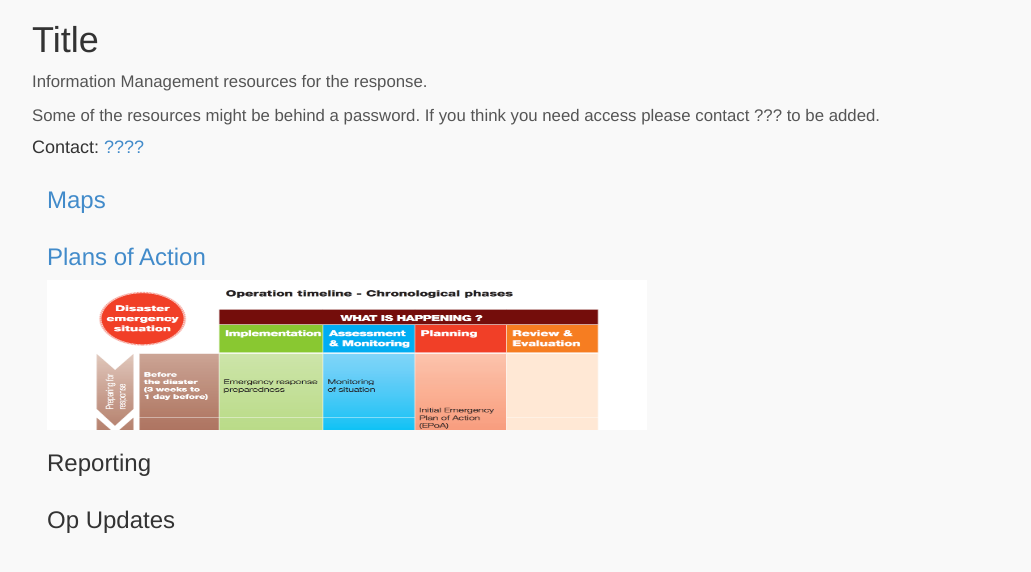
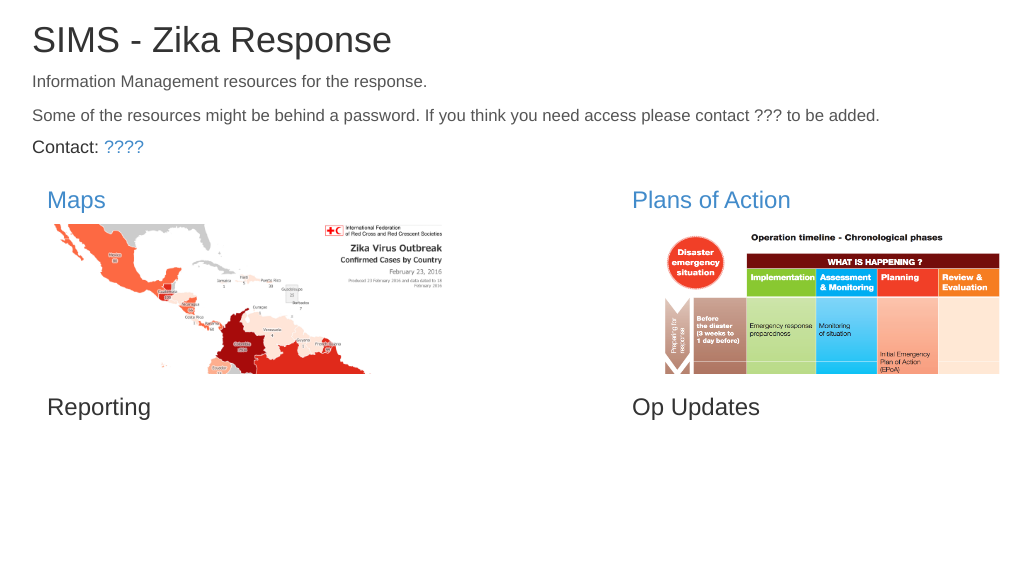
Before and after one commit to BrcMapsTeam/zika, a plain HTML site: page index.html in a window 1280 px wide. Shown: the whole page, without its empty margins (23-1054 px from the left). Drawn offline with Linux system fonts and the light colour scheme.

Commit message:
initial commit

```diff
--- a/css/site.css
+++ b/css/site.css
@@ -1,7 +1,3 @@
-body {
-    background-color:#f9f9f9;
-}
-
 .titledesc{
     font-size:1.2em;
     color: #555;
--- a/index.html
+++ b/index.html
@@ -1,7 +1,7 @@
 <!DOCTYPE html>
 <html>
     <head>
-        <title>SIMS - European Migrant Crisis Response</title>
+        <title>SIMS - Zika Response</title>
         <meta charset="UTF-8">
         <meta name="viewport" content="width=device-width, initial-scale=1.0">
         <link rel="stylesheet" href="css/bootstrap.min.css">
@@ -21,29 +21,26 @@
     <body>
         <div class="container">
             <div class="row">
-                <h1>Title</h1>
+                <h1>SIMS - Zika Response</h1>
                 <p class="titledesc">Information Management resources for the response.</p>
                 <p class="titledesc">Some of the resources might be behind a password.  If you think you need access please contact ??? to be added.</p>
                 <h4>Contact: <a href="mailto:????" target="_blank">????</a></h4>
             </div>
             <div class="row">
-                <div class="col-md-12">
+                <div class="col-md-6 item">
                     <h3><a href="https://ifrcorg-my.sharepoint.com/personal/padru_rit15_ifrc_org/Documents/IFRC%20Zika%20Operation%20Shared%20Folder/Maps" target="_blank">Maps</a></h3>
+                    <a href="https://ifrcorg-my.sharepoint.com/personal/padru_rit15_ifrc_org/Documents/IFRC%20Zika%20Operation%20Shared%20Folder/Maps" target="_blank"><img src="thumbs/map.png" height="150" width="400"/></a>
+                </div>
+                <div class="col-md-6 item">
+                    <h3><a href="https://ifrcorg-my.sharepoint.com/personal/padru_rit15_ifrc_org/Documents/IFRC%20Zika%20Operation%20Shared%20Folder/Plan%20of%20Action" target="_blank">Plans of Action</a></h3>
+                    <a href="https://ifrcorg-my.sharepoint.com/personal/padru_rit15_ifrc_org/Documents/IFRC%20Zika%20Operation%20Shared%20Folder/Plan%20of%20Action" target="_blank"><img src="thumbs/poa.png" height="150" width="400"/></a>
                 </div>
             </div>
             <div class="row">
-                <div class="col-md-12">
-                    <h3><a href="https://ifrcorg-my.sharepoint.com/personal/padru_rit15_ifrc_org/Documents/IFRC%20Zika%20Operation%20Shared%20Folder/Plan%20of%20Action" target="_blank">Plans of Action</a></h3>
-                    <a href="https://ifrcorg-my.sharepoint.com/personal/padru_rit15_ifrc_org/Documents/IFRC%20Zika%20Operation%20Shared%20Folder/Plan%20of%20Action" target="_blank"><img src="thumbs/poa.png" height="150" width="600"/></a>
-                </div>
-            </div>
-            <div class="row">
-                <div class="col-md-12">
+                <div class="col-md-6 item">
                     <h3>Reporting</h3>
                 </div>
-            </div>
-            <div class="row">
-                <div class="col-md-12">
+                <div class="col-md-6 item">
                     <h3>Op Updates</h3>
                 </div>
             </div>
```
Also changed, not shown: thumbs/map.png (added).
